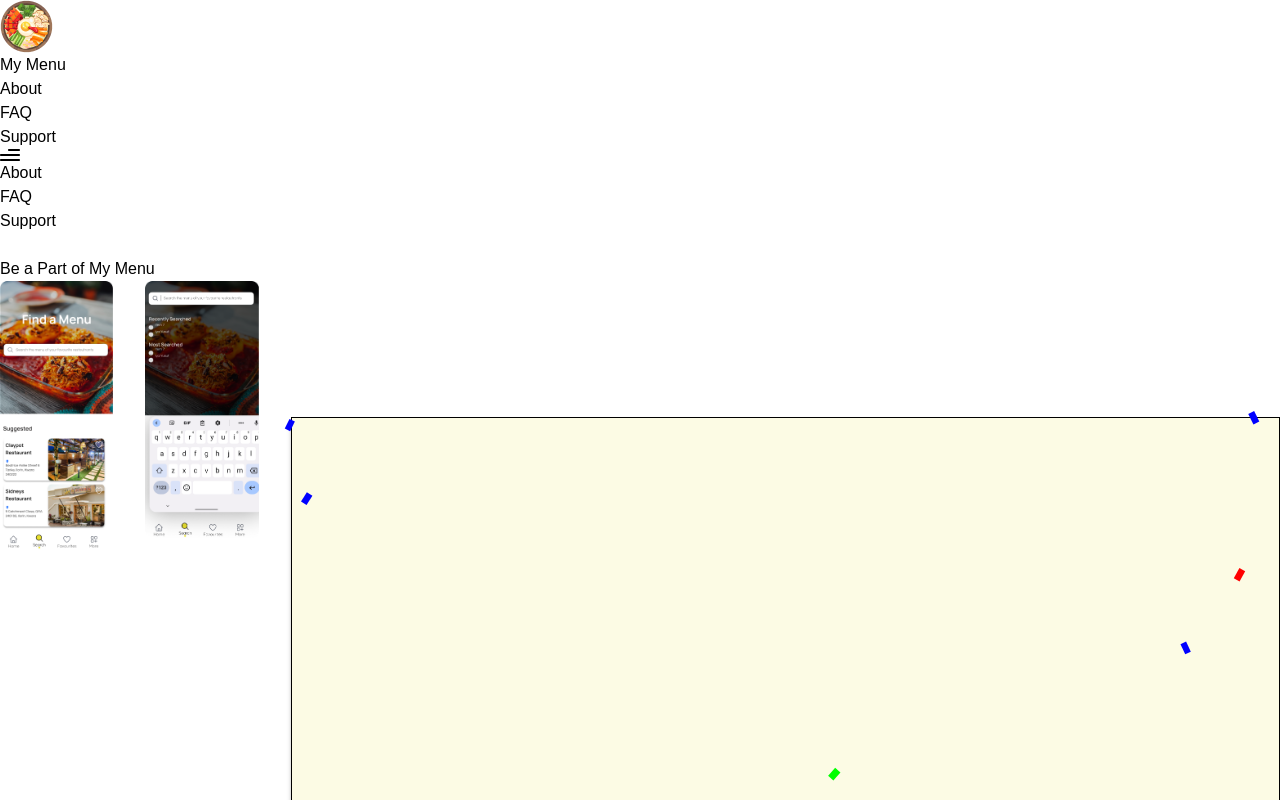
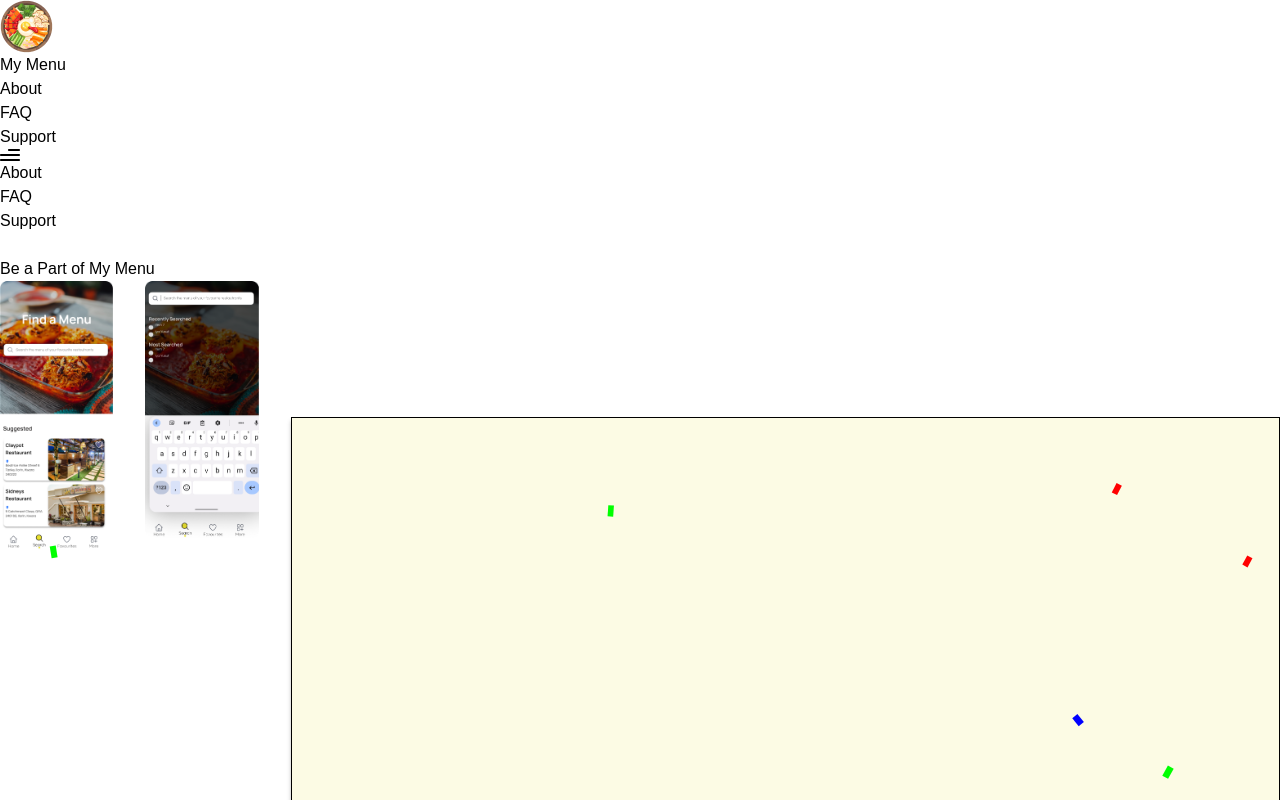
Before and after one commit to sefeoluwa/menu-app, a React (Vite) app: page / in a window 1280 px wide. Shown: the top 800 px of the page. Built offline with nearby package versions, Linux system fonts and the light colour scheme.

Commit message:
added confetti

```diff
--- a/src/components/Hero.jsx
+++ b/src/components/Hero.jsx
@@ -5,6 +5,7 @@ import SectionWrapper from '../hoc/SectionWrapper';
 import { motion } from "framer-motion";
 import { textVariant } from "../utils/motion";
 import { useState } from "react";
+import  Confetti  from "./Confetti"
 
 
 function Hero() {
@@ -17,7 +18,8 @@ function Hero() {
 
   return (
     <>
-      <motion.p  variants={textVariant()} className={`${styles.heroHeadText}`}>Be a Part of My Menu</motion.p>
+    <Confetti />
+      <motion.p  variants={textVariant()} className={`${styles.heroHeadText} hero-heading`}>Be a Part of My Menu</motion.p>
       <div
         className={`mt-9 div-map h-full flex`}
         style={{ position: "relative" }}
```
